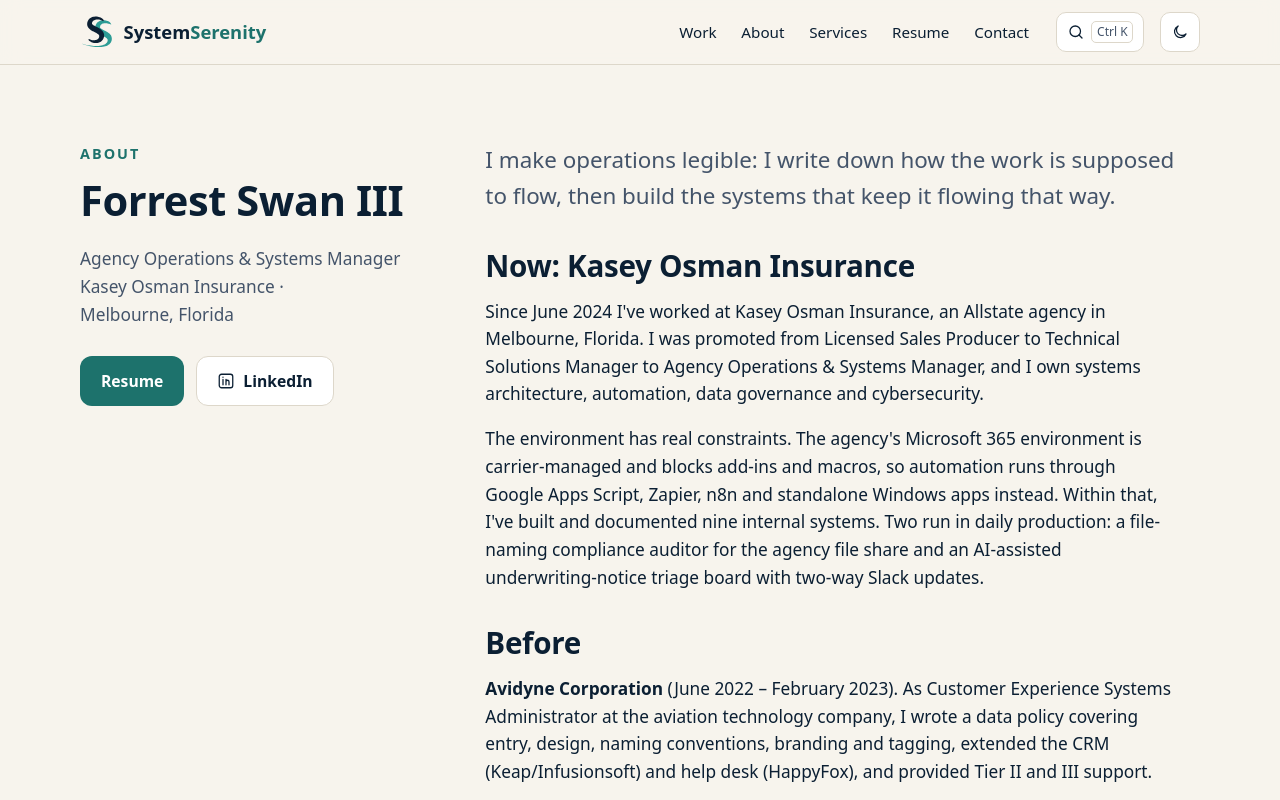
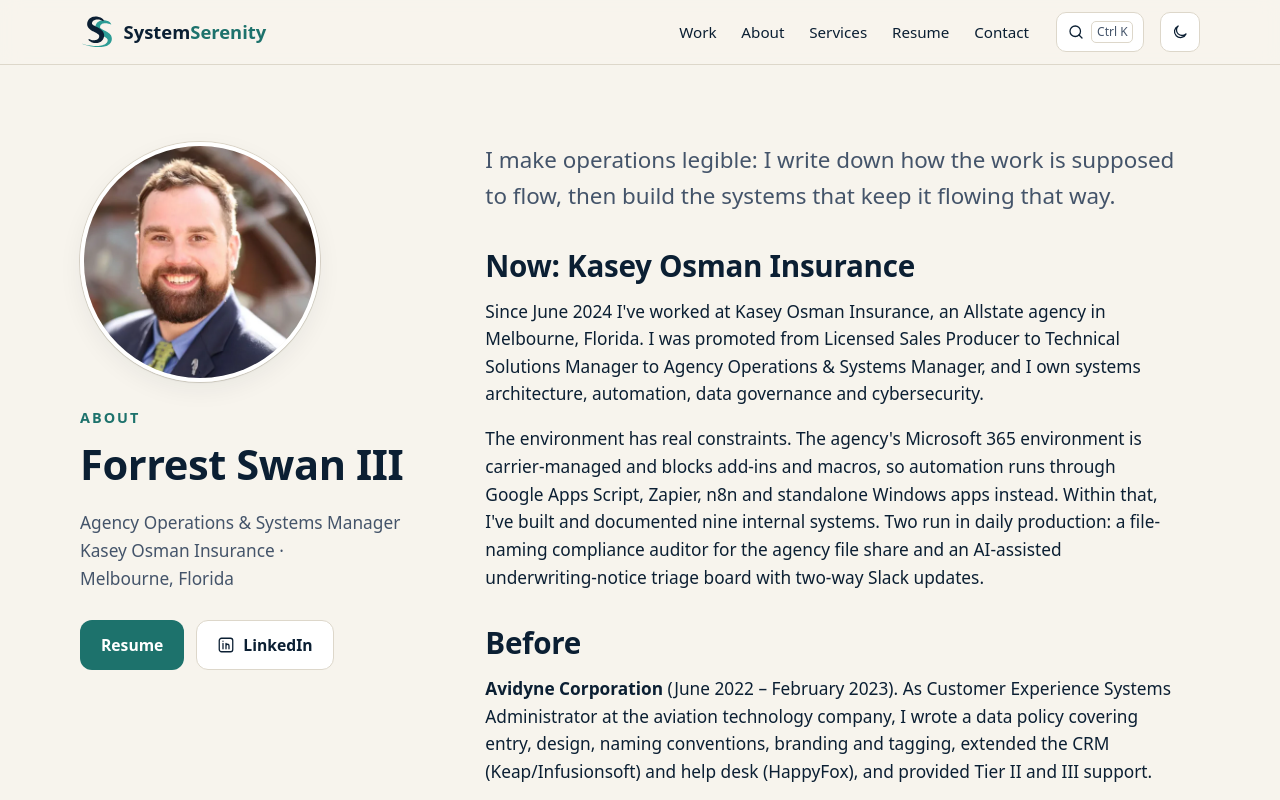
Before and after one commit to forrestswan3/forrestswan3.github.io, an Astro site: page /about in a window 1280 px wide. Shown: the top 800 px of the page. Built offline with nearby package versions, Linux system fonts and the light colour scheme; Astro itself is replaced by a stand-in of ours; a web font is replaced by a local one.

Commit message:
feat(site): add headshot to About page

```diff
--- a/src/pages/about.astro
+++ b/src/pages/about.astro
@@ -8,6 +8,7 @@ const [koi, avidyne, paramount] = profile.experience;
   <section class="section">
     <div class="wrap split">
       <div>
+        <img class="headshot" src="/images/forrest-swan-headshot.webp" alt="Portrait of Forrest Swan III" width="480" height="480" fetchpriority="high" decoding="async" />
         <p class="eyebrow">About</p>
         <h1 style="font-size:var(--step-3)">{profile.name}</h1>
         <p class="muted">{profile.title}<br />{profile.employer} · {profile.location}</p>
```
